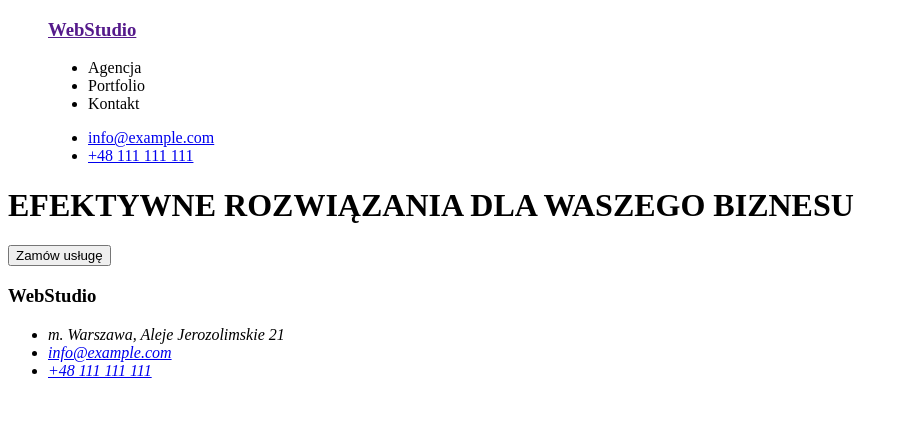
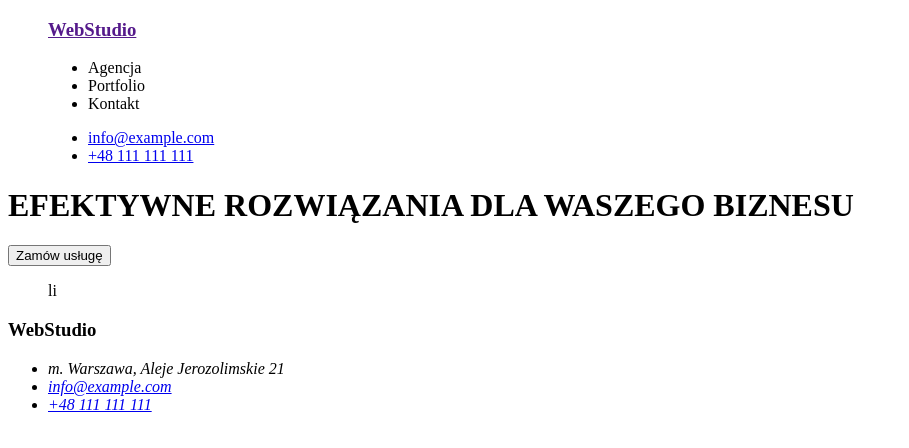
Before and after one commit to grzesiekcz/goit-markup-hw-08, a plain HTML site: page index.html in a window 1280 px wide. Shown: the whole page, without its empty margins (0-909 px from the left). Drawn offline with Linux system fonts and the light colour scheme.

Commit message:
Update index.html

```diff
--- a/index.html
+++ b/index.html
@@ -24,15 +24,15 @@
           <li><a href="tel:+48111111111">+48 111 111 111</a></li>
         </ul>
       </menu>
-    <h1>
-            EFEKTYWNE ROZWIĄZANIA DLA WASZEGO BIZNESU
-        </h1>
-        <button type="button">
-            Zamów usługę
-        </button>
+      <h1>EFEKTYWNE ROZWIĄZANIA DLA WASZEGO BIZNESU</h1>
+      <button type="button">Zamów usługę</button>
     </header>
     <main>
-
+      <section>
+        <ul>
+          li
+        </ul>
+      </section>
     </main>
     <footer>
       <h3>WebStudio</h3>
```
Lines whose indentation alone changed are shown as unchanged.
